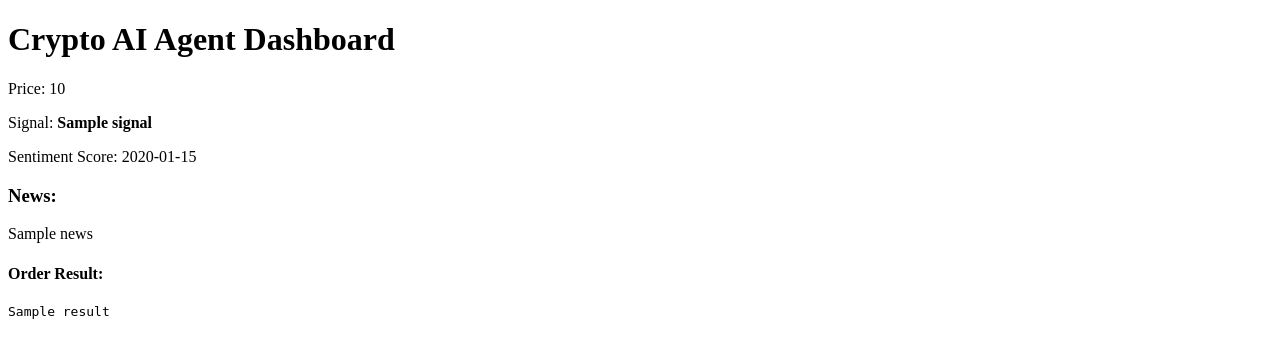
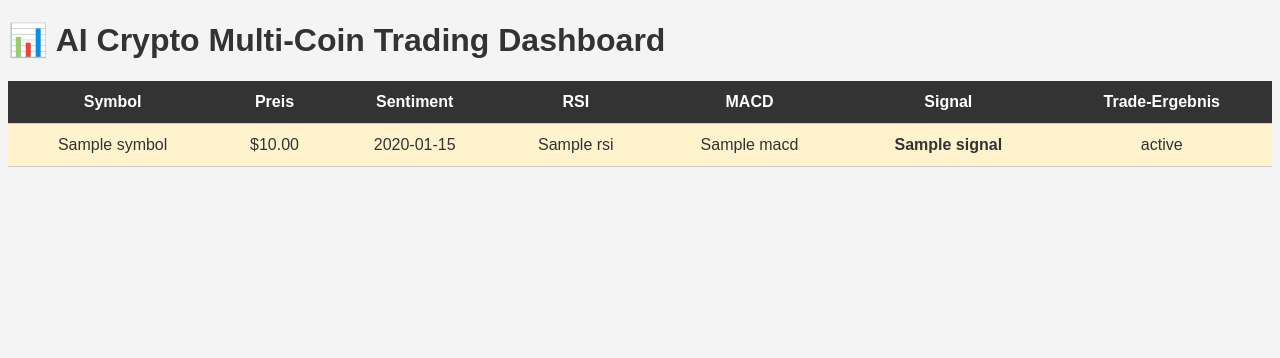
Before and after one commit to armin-13/ai-agent-trader-agent, a Python web app: template templates/dashboard.html in a window 1280 px wide. Shown: the top 358 px of the page. Run offline with Jinja, Linux system fonts and the light colour scheme; the template is opened without the code that fills it: most values are stand-ins (such as "Sample title", 1, 10 or a date in 2020).

Commit message:
indicators for trading and new added commit

```diff
--- a/main.py
+++ b/main.py
@@ -40,3 +40,5 @@ async def dashboard(request: Request):
         "request": request,
         "results": results
     })
+
+return templates.TemplateResponse("dashboard.html", {"request": request, "results": results})
--- a/templates/dashboard.html
+++ b/templates/dashboard.html
@@ -1,18 +1,46 @@
+<!-- templates/dashboard.html -->
 <!DOCTYPE html>
 <html>
 <head>
-    <title>Crypto Agent Dashboard</title>
+    <title>AI Trading Dashboard</title>
+    <style>
+        body { font-family: Arial, sans-serif; background: #f4f4f4; color: #333; }
+        table { width: 100%; border-collapse: collapse; margin-top: 20px; }
+        th, td { padding: 12px; text-align: center; border-bottom: 1px solid #ccc; }
+        th { background-color: #333; color: white; }
+        .buy { background-color: #c8f7c5; }
+        .sell { background-color: #f7c5c5; }
+        .hold { background-color: #fff3cd; }
+    </style>
 </head>
 <body>
-    <h1>Crypto AI Agent Dashboard</h1>
-    <p>Price: {{ analysis.price }}</p>
-    <p>Signal: <strong>{{ analysis.signal }}</strong></p>
-    <p>Sentiment Score: {{ analysis.sentiment }}</p>
-    <h3>News:</h3>
-    <p>{{ analysis.news }}</p>
-    {% if result %}
-        <h4>Order Result:</h4>
-        <pre>{{ result }}</pre>
-    {% endif %}
+    <h1>📊 AI Crypto Multi-Coin Trading Dashboard</h1>
+
+    <table>
+        <thead>
+            <tr>
+                <th>Symbol</th>
+                <th>Preis</th>
+                <th>Sentiment</th>
+                <th>RSI</th>
+                <th>MACD</th>
+                <th>Signal</th>
+                <th>Trade-Ergebnis</th>
+            </tr>
+        </thead>
+        <tbody>
+            {% for coin in results %}
+                <tr class="{{ 'buy' if coin.signal == 'BUY' else ('sell' if coin.signal == 'SELL' else 'hold') }}">
+                    <td>{{ coin.symbol }}</td>
+                    <td>${{ '%.2f' % coin.price }}</td>
+                    <td>{{ coin.sentiment }}</td>
+                    <td>{{ coin.rsi }}</td>
+                    <td>{{ coin.macd }}</td>
+                    <td><strong>{{ coin.signal }}</strong></td>
+                    <td>{{ coin.trade.status if coin.trade else 'n/a' }}</td>
+                </tr>
+            {% endfor %}
+        </tbody>
+    </table>
 </body>
 </html>
```
Also changed, not shown: indicator.py (added, +45 -0 lines).
